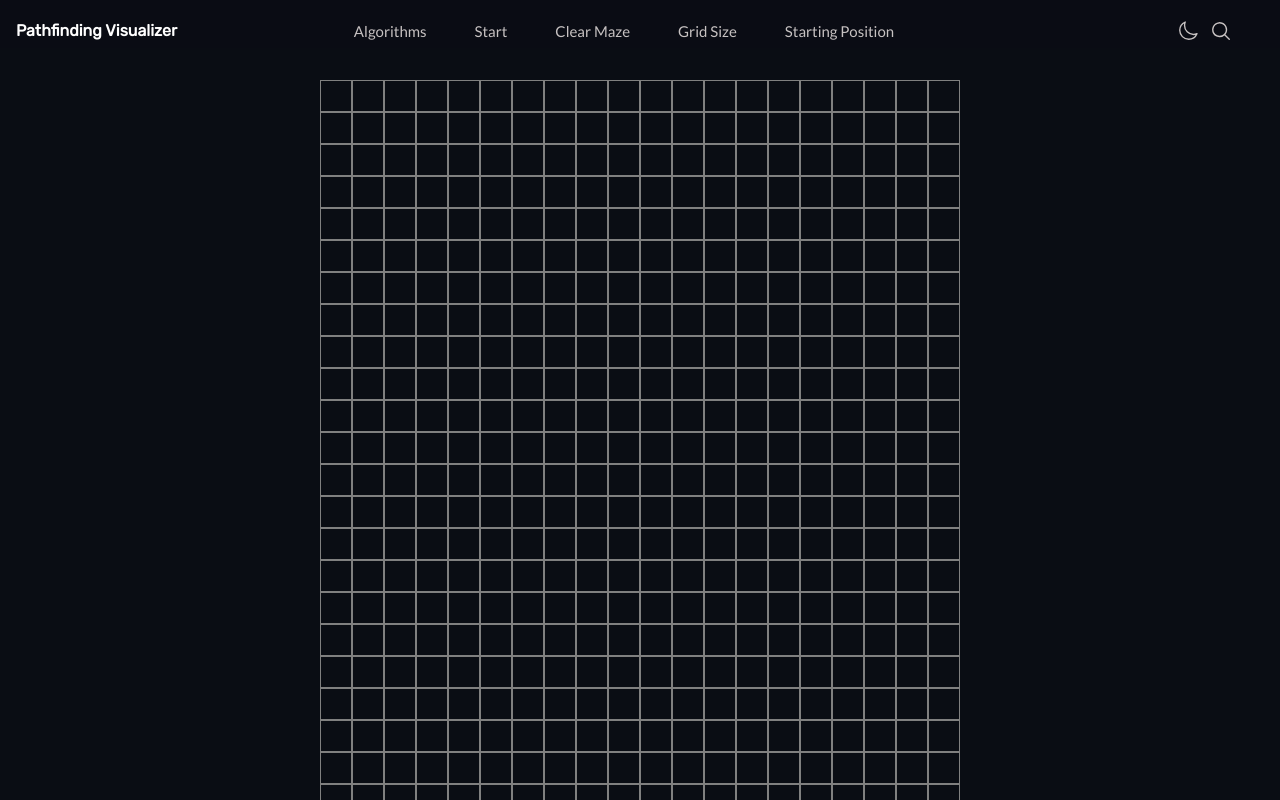
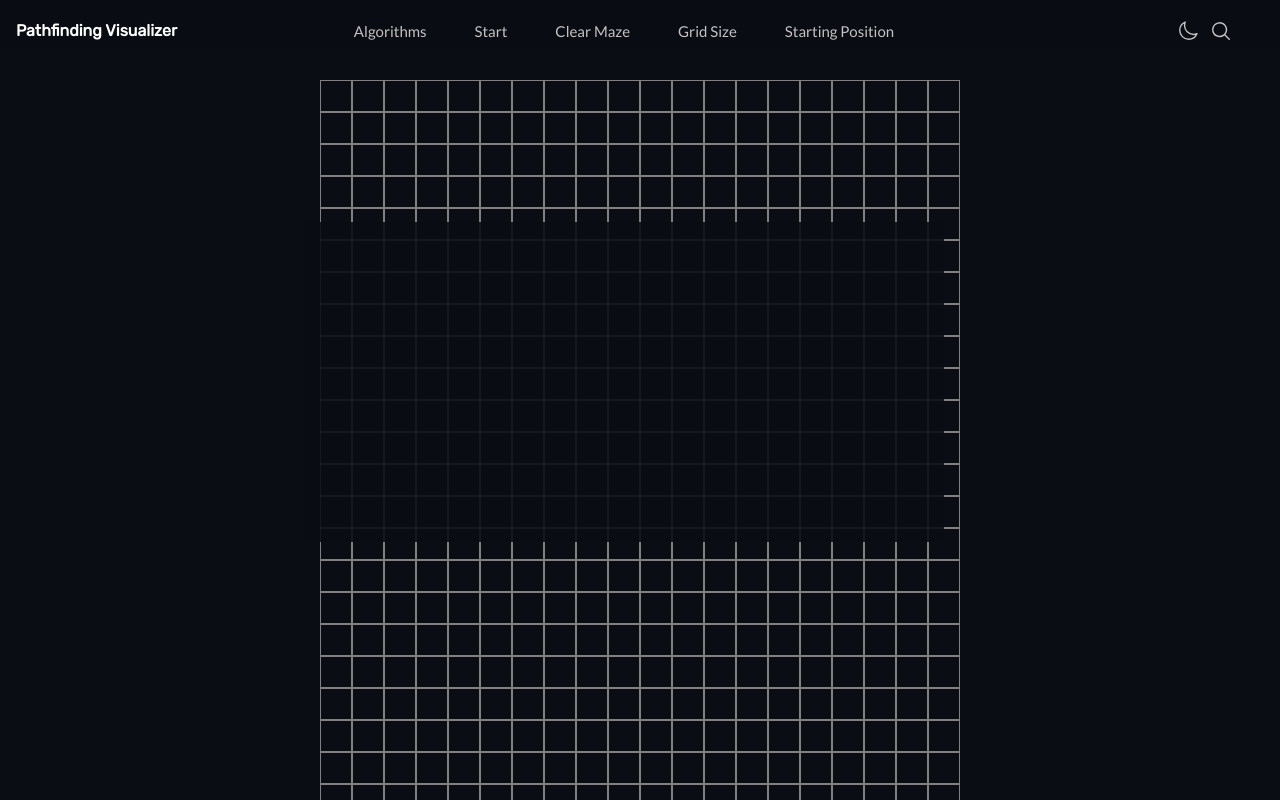
Before and after one commit to jacksonfernando/pathfinding-visualizer, a Next.js app: page / in a window 1280 px wide. Shown: the top 800 px of the page. Built offline with nearby package versions, Linux system fonts and the light colour scheme.

Commit message:
style modal to middle

```diff
--- a/src/components/modal/index.js
+++ b/src/components/modal/index.js
@@ -1,4 +1,11 @@
-const Modal = () => {
+import modalStyle from './modal.module.css'
+
+const Modal = ({ content, open }) => {
+  return open && (
+    <div className={modalStyle.container}>
+      {content}
+    </div>
+  )
 }
 
 export default Modal
--- a/src/components/modal/modal.module.css
+++ b/src/components/modal/modal.module.css
@@ -0,0 +1,8 @@
+.container {
+  position: sticky;
+  background-color: rgba(10, 13, 20, 0.9);
+  width: 40rem;
+  height: 20rem;
+  margin: 10rem auto;
+  color: white;
+}
--- a/src/components/navbar/index.js
+++ b/src/components/navbar/index.js
@@ -7,9 +7,11 @@ import { latoFont } from '../../../config/fonts'
 import { IoCloseOutline } from "react-icons/io5";
 import { DFS_ALGORITHM, NAVBAR_TITLE } from '../../../constants/global';
 import { useParams } from '../../../store/context';
+import Modal from '../modal';
 
 const Navbar = () => {
   const [dropdownMenu, setDropdownMenu] = useState(false);
+  const [isModalOpen, setIsModalOpen] = useState(true);
   const { setAlgo, setRun, run, setRestart, restart } = useParams();
 
   const onRunSimulation = () => {
@@ -31,7 +33,7 @@ const Navbar = () => {
             <p onClick={() => setRestart(!restart)}>Clear Maze</p>
           </li>
           <li>
-            <p onClick={() => setRestart(!restart)}>Grid Size</p>
+            <p onClick={() => setIsModalOpen(!restart)}>Grid Size</p>
           </li>
           <li>
             <p>Starting Position</p>
@@ -76,7 +78,8 @@ const Navbar = () => {
           </div>
           {dropdownMenu && renderMenu(navbarStyle.dropdownMenu, navbarStyle.dropdownMenuList)}
         </div>
-      </header>
+        <Modal open={isModalOpen} />
+      </header >
     </>
   )
 }
--- a/src/components/navbar/navbar.module.css
+++ b/src/components/navbar/navbar.module.css
@@ -57,7 +57,7 @@
     background-color: rgba(10, 13, 20, 0.9);
     font-family: var(--font-lato);
     font-size: 1.2rem;
-    width: 100%rem;
+    width: 100%;
     grid-column: 3;
     grid-row: 2;
 }
```
